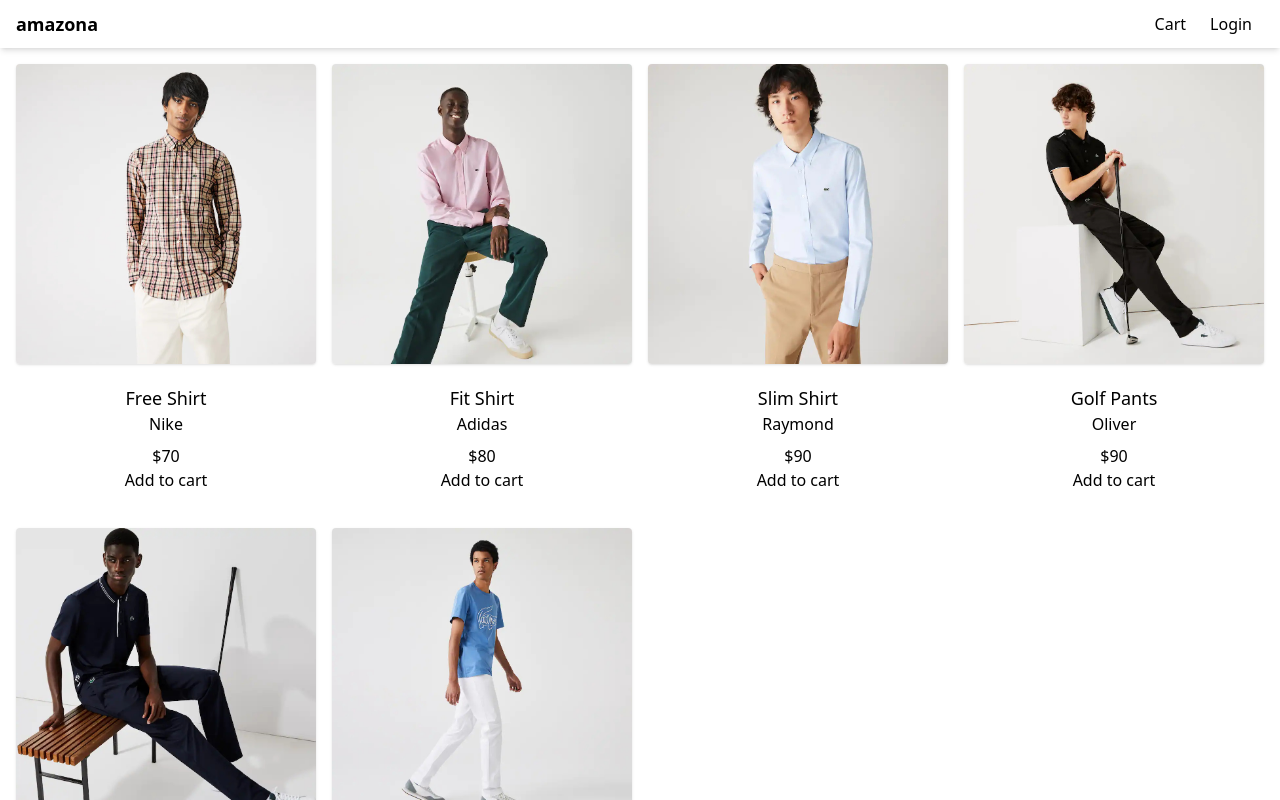
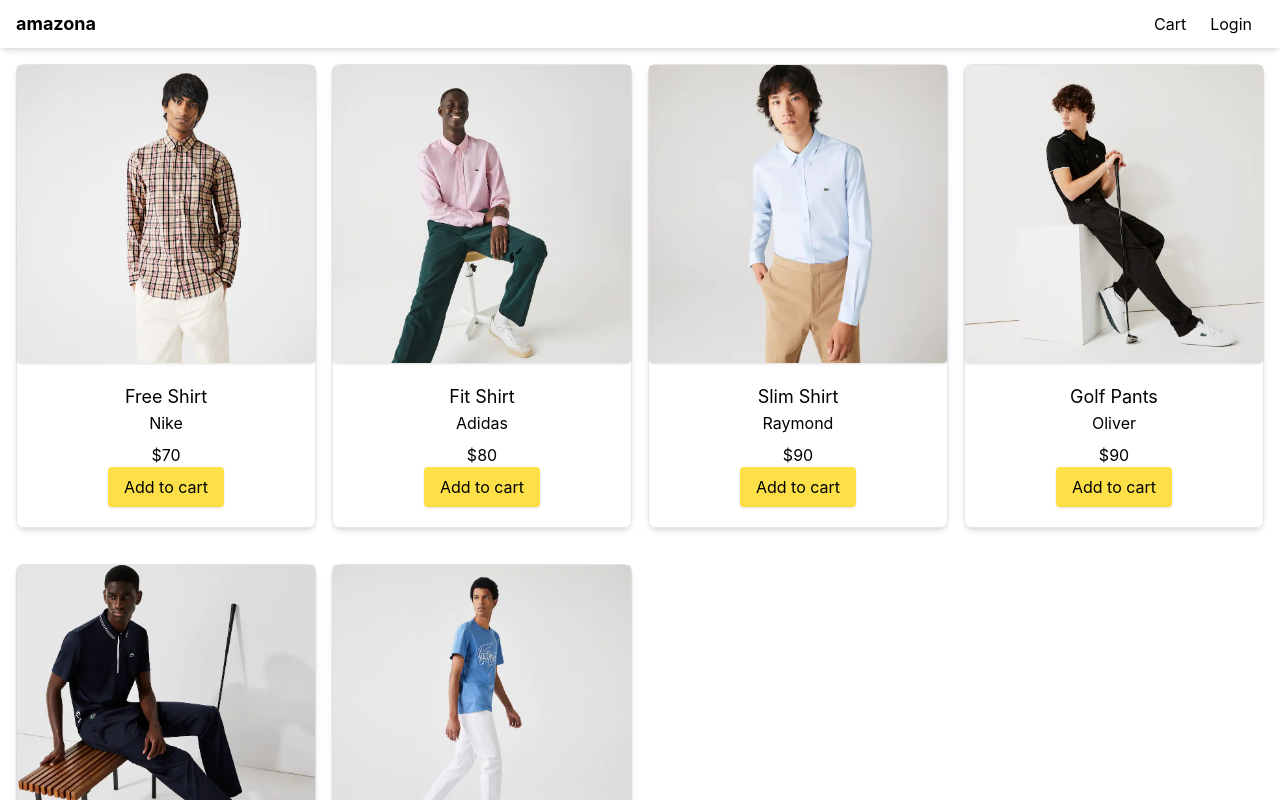
Before and after one commit to thethmuenaing/next-tailwind-amazona, a Next.js app: page / in a window 1280 px wide. Shown: the top 800 px of the page. Built offline with nearby package versions, Linux system fonts and the light colour scheme.

Commit message:
add card and button design

```diff
--- a/styles/globals.css
+++ b/styles/globals.css
@@ -81,6 +81,8 @@
 	box-sizing: border-box;
 	padding: 0;
 	margin: 0;
+	font-family: -aaple-system, BlinkMacSystemFont, Segoe UI, Roboto, Oxygen,
+		Ubuntu, Cantarell, Fira Sans, Droid Sans, Helvetica Neue, sans-serif;
 }
 
 html,
@@ -109,3 +111,11 @@ a {
 		color-scheme: dark;
 	}
 } */
+
+.card {
+	@apply mb-5 block rounded-lg border border-gray-200 shadow-md;
+}
+
+.primary-button {
+	@apply rounded bg-yellow-300 py-2 px-4 shadow outline-none hover:bg-yellow-400 active:bg-yellow-500;
+}
```
